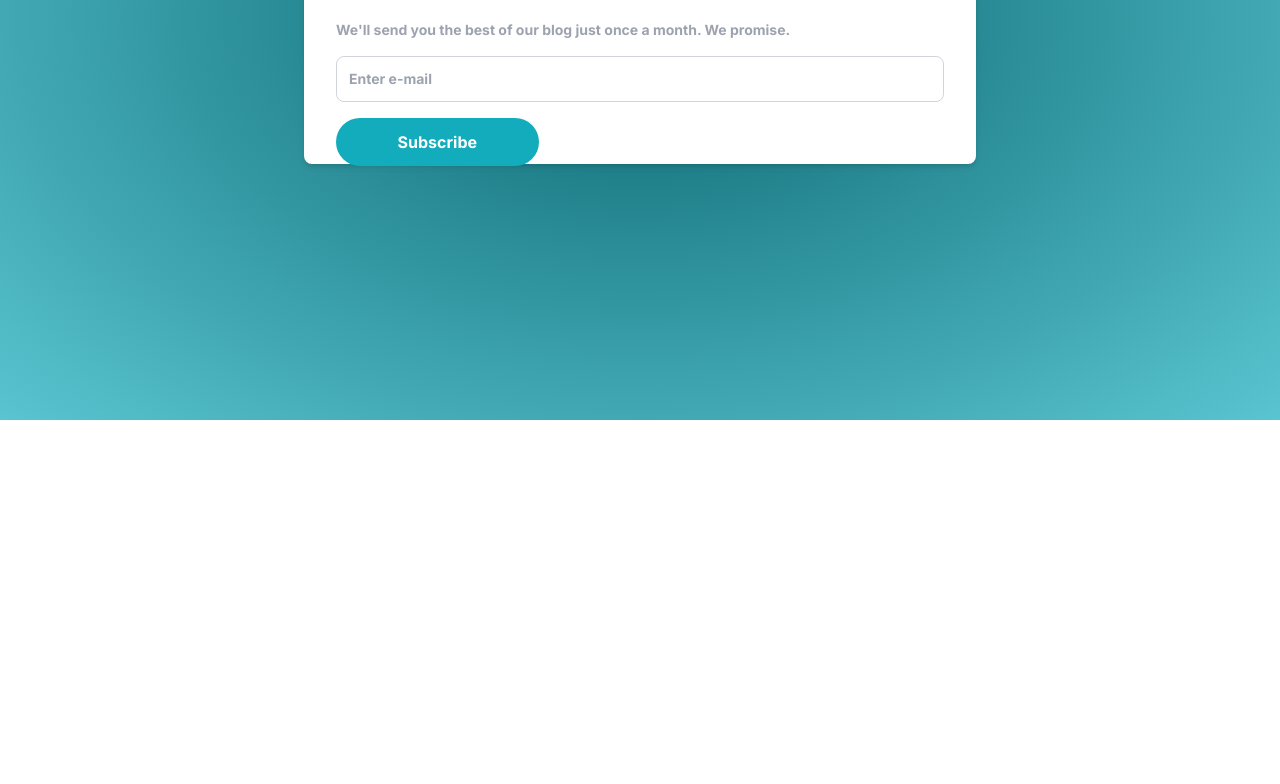
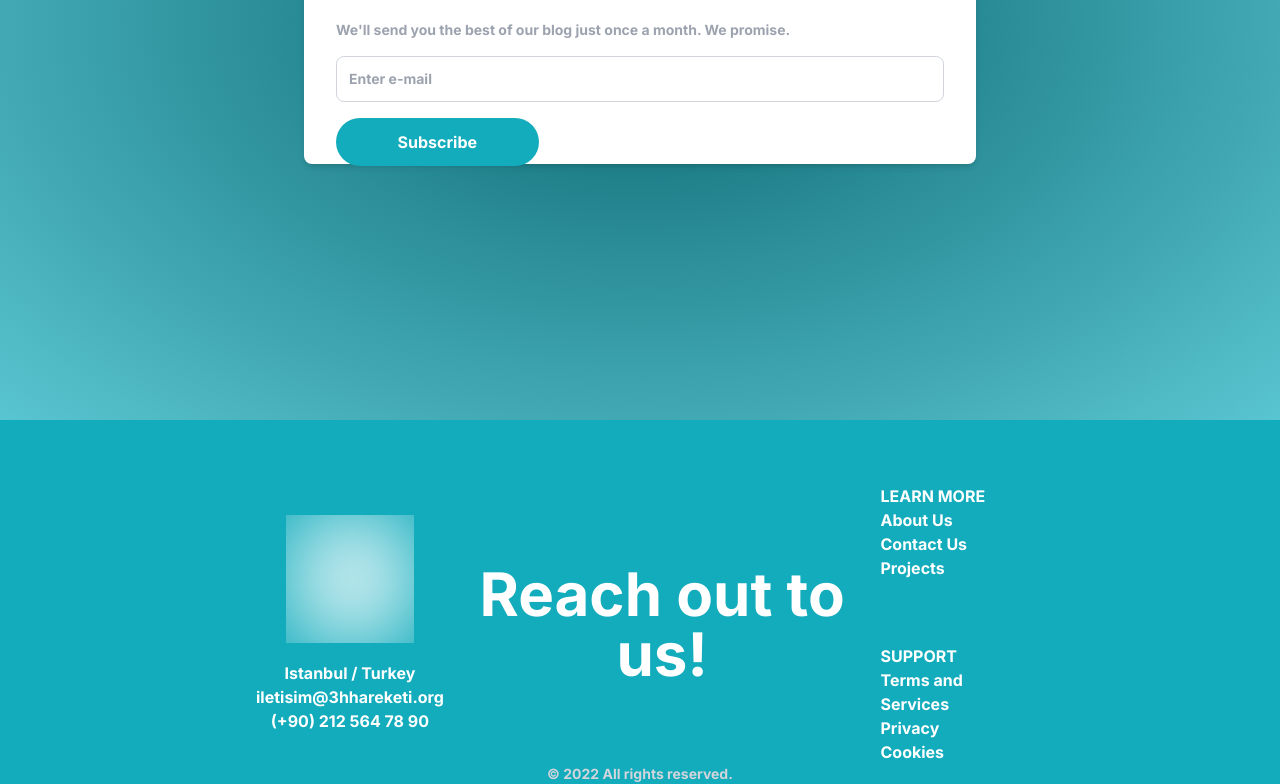
Before and after one commit to 3h-hareketi/website, a Next.js app: page / in a window 1280 px wide. Shown: the part 380-1164 px from the top of the page. Before the commit the page ends 800 px from the top, so only its background shows below. Built offline with nearby package versions, Linux system fonts and the light colour scheme; no server answers.

Commit message:
Add footer

```diff
--- /dev/null
+++ b/components/Footer.tsx
@@ -0,0 +1,42 @@
+import { useRouter } from "next/router";
+import BlurImage from "./BlurImage";
+import logo from "/public/3h-vector.png";
+const Navbar = () => {
+  return (
+    <section className="bg-primary-500">
+      <div className="flex flex-row items-center mx-64 mt-16">
+        <div className="mr-auto space-y-3 text-center">
+          <BlurImage src={logo} height={128} width={128} className="" />
+          <ul className="text-white">
+            {" "}
+            <li>Istanbul / Turkey</li>
+            <li className="font-thin">iletisim@3hhareketi.org</li>
+            <li className="font-thin">(+90) 212 564 78 90</li>
+          </ul>
+        </div>
+        <h1 className="text-6xl font-bold text-center text-white">
+          Reach out to us!
+        </h1>
+
+        <div className="flex flex-col items-end ml-auto">
+          <ul className="text-white">
+            {" "}
+            <li>LEARN MORE</li>
+            <li className="font-thin">About Us</li>
+            <li className="font-thin">Contact Us</li>
+            <li className="font-thin">Projects</li>
+            <li className="mt-16">SUPPORT</li>
+            <li className="font-thin">Terms and Services</li>
+            <li className="font-thin">Privacy</li>
+            <li className="font-thin">Cookies</li>
+          </ul>
+        </div>
+      </div>
+      <div className="flex text-sm text-gray-300 font-extralight">
+        <div className="mx-auto">© 2022 All rights reserved.</div>{" "}
+      </div>
+    </section>
+  );
+};
+
+export default Navbar;
--- a/components/Layout.tsx
+++ b/components/Layout.tsx
@@ -2,6 +2,7 @@ import React, { useState } from "react";
 import Navbar from "./Navbar";
 import { DefaultSeo, LogoJsonLd, OrganizationJsonLd } from "next-seo";
 import { useRouter } from "next/router";
+import Footer from "./Footer";
 // import Footer from "./Footer";
 
 type Props = {
@@ -71,7 +72,7 @@ const Layout = ({ children }: Props) => {
       />
       <Navbar />
       <main className="mb-auto">{children}</main>
-      {/* <Footer /> */}
+      <Footer />
     </div>
   );
 };
```
Also changed, not shown: public/3h-vector.png (added).
